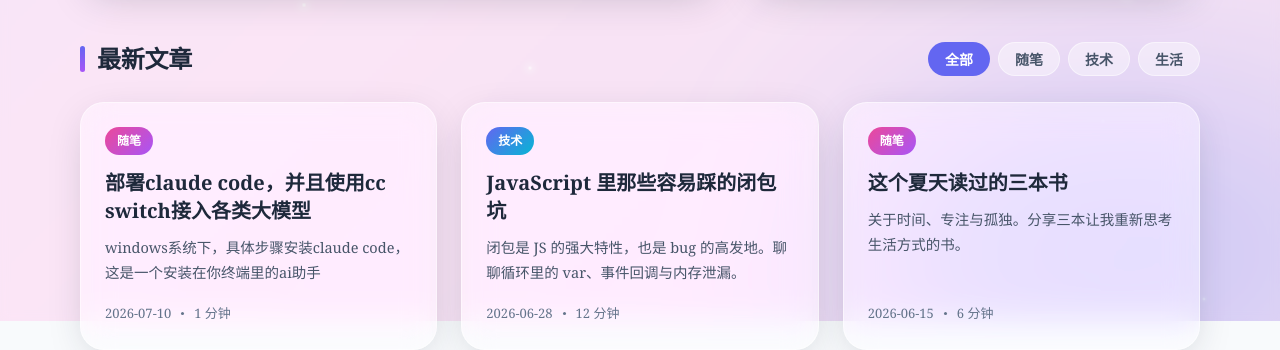
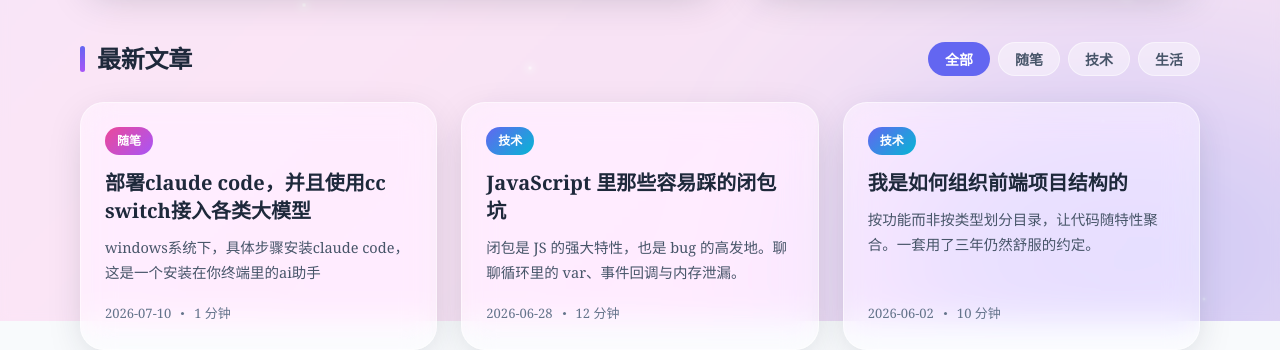
Before and after one commit to 223-again/Again_blog, a plain HTML site: page index.html in a window 1280 px wide. Shown: the part 479-829 px from the top of the page. Drawn offline with Linux system fonts and the light colour scheme.

Commit message:
删除文章：这个夏天读过的三本书

````diff
--- a/index.html
+++ b/index.html
@@ -696,7 +696,6 @@
   const posts = [
     {"cat":"essay","catName":"随笔","date":"2026-07-10","read":"1 分钟","title":"部署claude code，并且使用cc switch接入各类大模型","excerpt":"windows系统下，具体步骤安装claude code，这是一个安装在你终端里的ai助手","body":[["p","##部署 claude code"],["p","##1"],["p","下载Node.js"],["p","前往>https://nodejs.org/zh-cn 下载node.js，直接下载即可"],["p","```node --version"],["p","npm --version```"],["p","检查node.js是否安装完成"],["p","##2"],["p","安装git"],["p","前往>https://git-scm.com/ 不做版本要求"],["p","```git --version```"],["p","查看git是否安装好"],["p","##3"],["p","安装claude code"],["p","Windows系统下通过powershell安装"],["p","```##以管理员身份打开powershell"],["p","npm install -g @anthropic-ai claude-code"],["p","#验证安装"],["p","claude --version  ```"],["p","这样就安装完了，一般情况需要修改配置，因为不能访问外网，但本人推荐使用cc switch  接入deepseek v4 pro（性价比之王）或者中转站使用外国模型。"]]},
     {"cat":"tech","catName":"技术","date":"2026-06-28","read":"12 分钟","title":"JavaScript 里那些容易踩的闭包坑","excerpt":"闭包是 JS 的强大特性，也是 bug 的高发地。聊聊循环里的 var、事件回调与内存泄漏。","body":[["p","闭包让函数记住它出生时的环境。但这份“记忆”用不好，就会带来意料之外的行为。"],["h2","经典的循环陷阱"],["p","下面这段代码，很多人第一次都会答错："],["pre","<code>for (var i = 0; i < 3; i++) {\n  setTimeout(() => console.log(i), 0);\n}\n// 输出：3 3 3</code>"],["p","原因是 <code>var</code> 没有块级作用域，三个回调共享同一个 <code>i</code>。把 <code>var</code> 换成 <code>let</code>，每次迭代都会创建新的绑定，输出就变成 0 1 2。"],["blockquote","理解作用域，是理解闭包的前提。"]]},
-    {"cat":"essay","catName":"随笔","date":"2026-06-15","read":"6 分钟","title":"这个夏天读过的三本书","excerpt":"关于时间、专注与孤独。分享三本让我重新思考生活方式的书。","body":[["p","夏天适合读书。这三本书，各自从不同角度讨论同一件事：我们该如何度过有限的一生。"],["h2","《四千个星期》"],["p","按平均寿命算，人的一生大约只有四千个星期。这本书没教你如何塞进更多待办，而是劝你接受有限性本身。读完后，我删掉了一半的待办清单。"]]},
     {"cat":"tech","catName":"技术","date":"2026-06-02","read":"10 分钟","title":"我是如何组织前端项目结构的","excerpt":"按功能而非按类型划分目录，让代码随特性聚合。一套用了三年仍然舒服的约定。","body":[["p","项目变大后，最先失控的往往不是逻辑，而是目录结构。"],["h2","按功能聚合"],["p","与其把所有 components、hooks、utils 分门别类堆在顶层，不如按业务功能建立目录，让相关的文件待在一起。改一个功能时，你只需要打开一个文件夹。"],["pre","<code>features/\n  auth/\n    LoginForm.jsx\n    useAuth.js\n    api.js</code>"]]},
     {"cat":"life","catName":"生活","date":"2026-05-30","read":"5 分钟","title":"清晨六点的城市","excerpt":"当整座城市还在沉睡，属于自己的时间才刚刚开始。","body":[["p","我开始早起。不是为了“自律”，而是贪恋清晨那一段无人打扰的安静。"],["p","六点的城市是温柔的。空气是凉的，光是斜的，连脚步声都显得清晰。"],["blockquote","一天中最好的时光，是别人还没醒来的时候。"]]},
     {"cat":"tech","catName":"技术","date":"2026-05-18","read":"9 分钟","title":"CSS backdrop-filter 实现毛玻璃效果","excerpt":"一行属性做出磨砂玻璃质感，以及在不同浏览器下的兼容处理。","body":[["p","毛玻璃（Glassmorphism）的核心，就是 <code>backdrop-filter: blur()</code> 配合半透明背景。"],["pre","<code>.glass {\n  background: rgba(255,255,255,.4);\n  backdrop-filter: blur(16px) saturate(180%);\n  border: 1px solid rgba(255,255,255,.5);\n}</code>"],["p","记得加 <code>-webkit-</code> 前缀兼容 Safari，并给一个不透明的降级背景，避免不支持时内容不可读。"]]},
````
